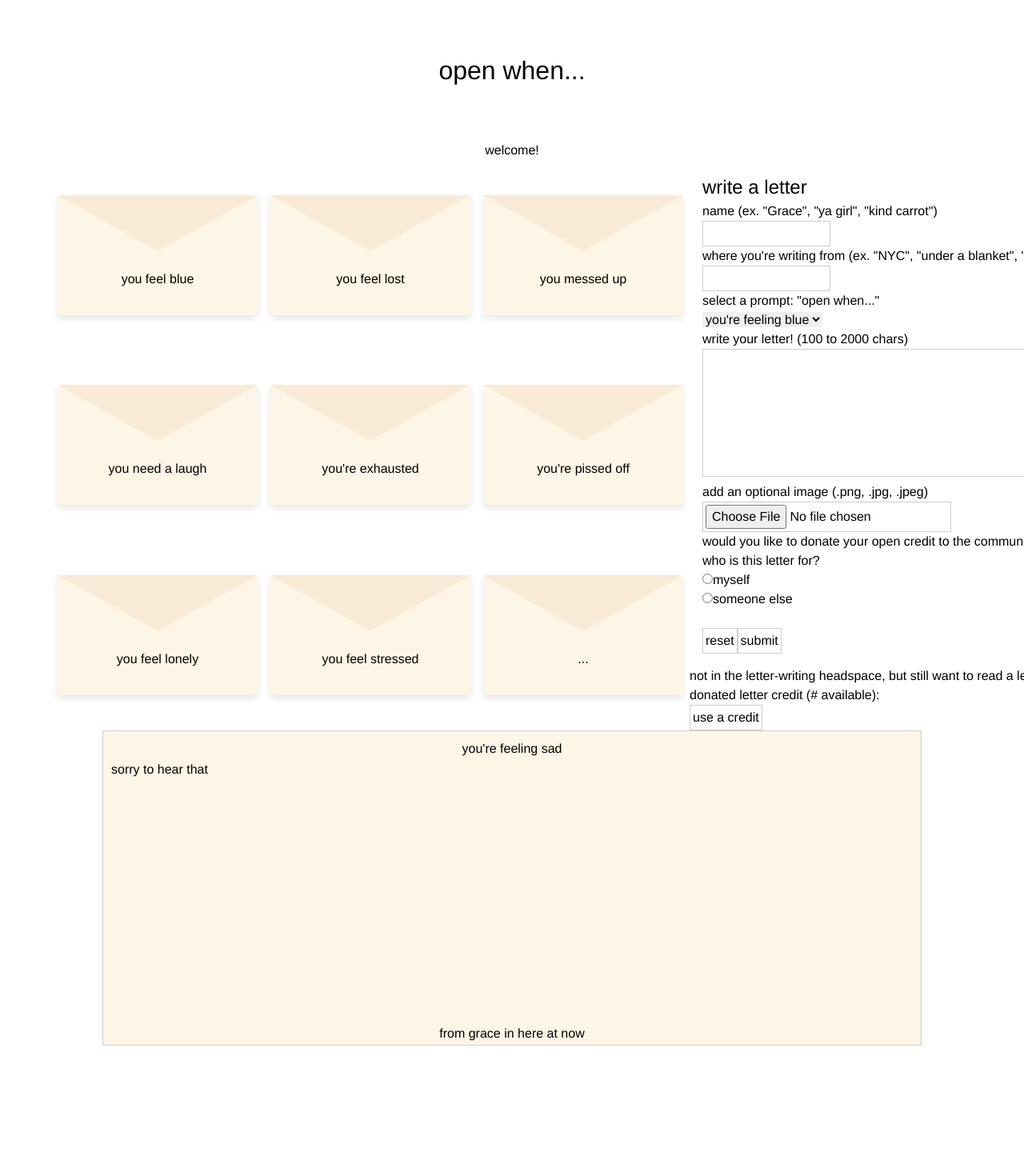
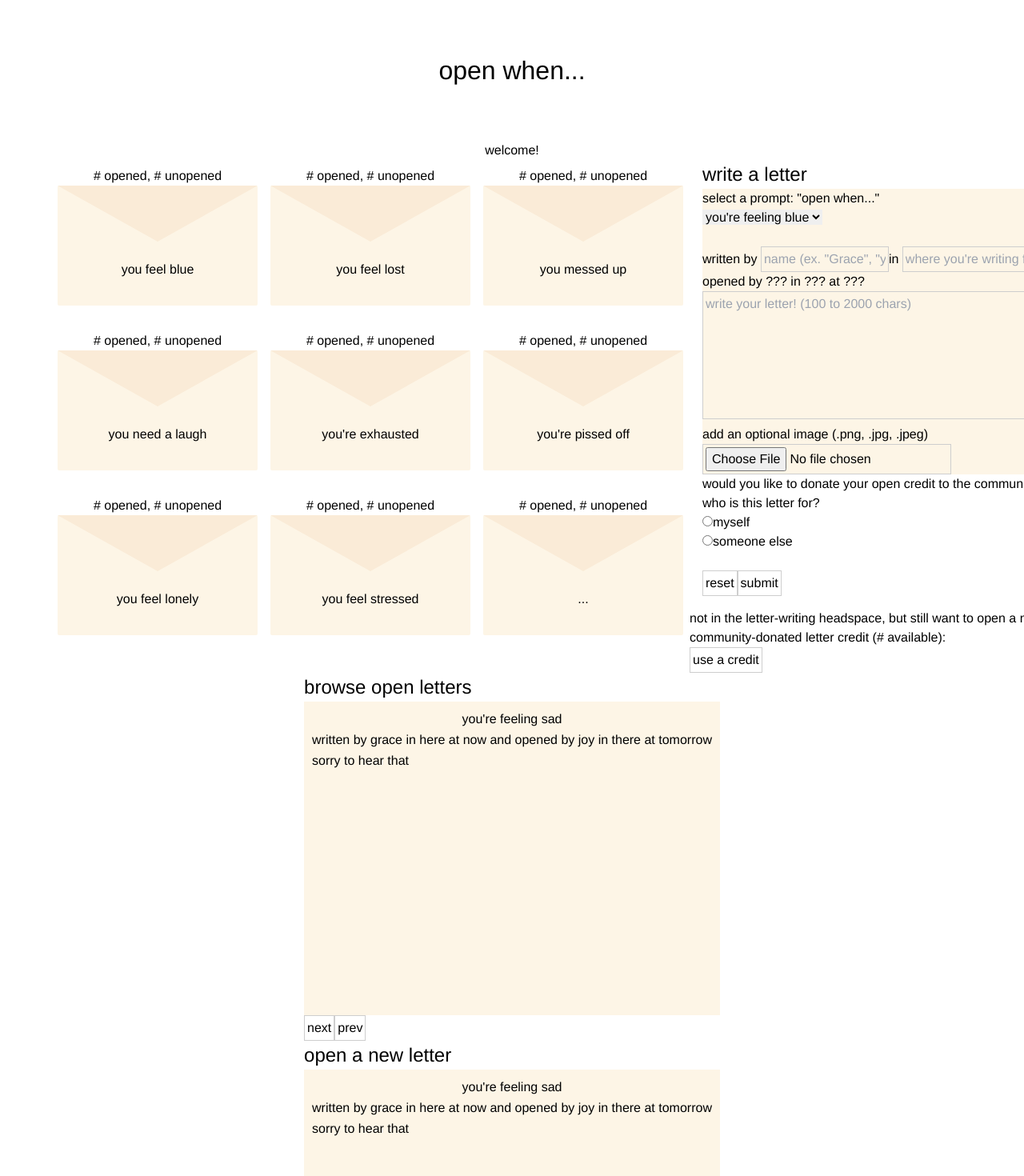
Before and after one commit to grkw/open-when, a Next.js app: page / in a window 1280 px wide. Shown: the top 1470 px of the page at 80% size. Before the commit the page ends 1307 px from the top, so only its background shows below. Built offline with nearby package versions, Linux system fonts and the light colour scheme.

Commit message:
Add LetterOpener view (variant of LetterViewer)

```diff
--- a/src/components/card.module.css
+++ b/src/components/card.module.css
@@ -6,10 +6,10 @@
   width: 250px;
   height: 150px;
   padding-top: 0em;
-  padding-bottom: 3em;
+  padding-bottom: 0em;
   border-radius: 2px;
   background-color: oldlace;
-  box-shadow: 0 4px 8px rgba(0, 0, 0, 0.1);
+  /* box-shadow: 0 4px 8px rgba(0, 0, 0, 0.1); */
 }
 
 .card button {
--- a/src/components/card.tsx
+++ b/src/components/card.tsx
@@ -8,15 +8,18 @@ export interface CardProps {
     text: string,
     image_id: string, // ?
     className?: string,
-}
+} // TODO: add animation for which envelope is being opened (will show an empty envelope)
 
 export default function Card({ prompt, className }: CardProps) {
     // console.log(arguments);
     function handleClick() {
         console.log('card clicked!');
     }
-    return (<div className={`${styles.card} ${className}`}>
+    return (<div>
+    <p style={{ textAlign: 'center' }}># opened, # unopened</p>
+    <div className={`${styles.card} ${className}`}>
         <div className={styles.triangleDown}></div>
         <p style={{ paddingTop: '20px' }}><button onClick={handleClick}>{prompt}</button></p>
+        </div>
         </div>);
 }
--- a/src/components/card_board.module.css
+++ b/src/components/card_board.module.css
@@ -1,5 +1,6 @@
 .table {
     width: 80%;
+    height: 100%;
     border-collapse: collapse;
     border: none;
 }
@@ -7,6 +8,7 @@
 .table td {
     border: none;
     padding: 8px;
+    padding-bottom: 24px;
 }
 
 .table .col-1 {
--- a/src/components/letter_editor.module.css
+++ b/src/components/letter_editor.module.css
@@ -1,7 +1,9 @@
 .formModule {
-    /* display: flex;
-    flex-direction: column; */
     padding: 1em;
-    /* text-align: left; /* Left-align text */
+    padding-top: 0px;
     align-self: flex-start;
 }
+
+.letterBodyEditor {
+    background-color: oldlace;
+}
--- a/src/components/letter_editor.tsx
+++ b/src/components/letter_editor.tsx
@@ -26,18 +26,9 @@ export default function LetterEditor() {
     return (
         <div>
         <form className={ styles.formModule }>
-             <p style={ { fontSize: '1.5em' }}>write a letter</p>
-            <label>
-                name (ex. "Grace", "ya girl", "kind carrot") <br />
-                <input id="authorname" style={{ width: '10em' }} minLength={0} maxLength={25} placeholder='' />
-            </label>
-            <br />
-            <label>
-                where you're writing from (ex. "NYC", "under a blanket", "the other side") <br />
-                <input id="authorlocation" style={{ width: '10em' }} minLength={0} maxLength={25} placeholder='' />
-            </label>
-            <br />
-            <label>
+             <p><h2>write a letter</h2></p>
+             <div className={ styles.letterBodyEditor}>
+             <label>
                 select a prompt: "open when..." <br />
                 <select onChange={handleSelectChange} required >
                     <option value="you're feeling blue">you're feeling blue</option>
@@ -46,6 +37,8 @@ export default function LetterEditor() {
                     <option value="other">other</option>
                 </select>
             </label>
+            <br />
+
             {showOtherInput && (
                 <label>
                     please specify <br />
@@ -54,8 +47,18 @@ export default function LetterEditor() {
             )}
             <br />
             <label>
-                write your letter! (100 to 2000 chars)<br />
-                <textarea style={{ height: '10em', width: '40em' }} minLength={100} maxLength={2000} placeholder="" required />
+                written by <input id="authorname" style={{ width: '10em' }} minLength={0} maxLength={25} placeholder='name (ex. "Grace", "ya girl", "kind carrot")' />
+            </label>
+            <label>
+                in <input id="authorlocation" style={{ width: '10em' }} minLength={0} maxLength={25} placeholder={'where you\'re writing from (ex. "NYC", "under a blanket", "the other side")'} />
+            </label>
+            <label>
+                at <input id="currentdatetime" style={{ width: '10em' }} minLength={0} maxLength={25} placeholder={'datetime'} />
+            </label>
+                and opened by ??? in ??? at ???
+            <br />
+            <label>
+                <textarea style={{ height: '10em', width: '40em' }} minLength={100} maxLength={2000} placeholder="write your letter! (100 to 2000 chars)" required />
             </label>
             <br />
             <label>
@@ -63,6 +66,7 @@ export default function LetterEditor() {
                 <input type="file" accept=".png, .jpg, .jpeg" />
             </label>
             <br />
+            </div>
             <label>
                 would you like to donate your open credit to the community?
                 <input type="checkbox" />
@@ -86,7 +90,7 @@ export default function LetterEditor() {
                 <Link href='/write_letter'>submit</Link>
             </button>
         </form>
-        <p>not in the letter-writing headspace, but still want to read a letter? you can use a community-donated letter credit (# available): </p>
+        <p>not in the letter-writing headspace, but still want to open a new letter? you can use a community-donated letter credit (# available): </p>
         <button>use a credit</button>
         </div>
     );
--- a/src/components/letter_viewer.module.css
+++ b/src/components/letter_viewer.module.css
@@ -8,9 +8,7 @@
     justify-content: center;
     gap: 10px;
     padding: 10px;
-    background-color: oldlace;
-    border: 1px solid #cecece;
-    width: 80%;
+    width: 100%;
     background-color: oldlace;
   }
 
--- a/src/components/letter_viewer.tsx
+++ b/src/components/letter_viewer.tsx
@@ -1,19 +1,30 @@
 import styles from '@/components/letter_viewer.module.css';
 
 export interface LetterViewerProps {
+    is_browser: boolean, //if not browser, then it's an opener
     prompt: string,
     author_name: string,
     author_location: string,
     created_date: string,
+    opener_name: string,
+    opener_location: string,
+    opened_date: string,
     letter_body: string
 }
 
-export default function LetterViewer({prompt, author_name, author_location, created_date, letter_body}: LetterViewerProps) {
+export default function LetterViewer({is_browser, prompt, author_name, author_location, created_date, opener_name, opener_location, opened_date, letter_body}: LetterViewerProps) {
     return (
+        <div>
+            { is_browser ? (<p><h2>browse open letters</h2></p>):
+           (<p><h2>open a new letter</h2></p>)
+            }
         <div className={styles.letter_viewer}>
         <div className={styles.prompt}>{prompt}</div>
+        <div className={styles.author_info}>written by {author_name} in {author_location} at {created_date} and opened by {opener_name} in {opener_location} at {opened_date}</div>
         <div className={styles.letter_body}>{letter_body}</div>
-        <div className={styles.author_info}>from {author_name} in {author_location} at {created_date}</div>
+        </div>
+        { is_browser && (<div><button>next</button>
+        <button>prev</button></div>)}
         </div>
     );
 }
--- a/src/pages/index.tsx
+++ b/src/pages/index.tsx
@@ -25,7 +25,8 @@ export default function Home() {
       <Board />
       <LetterEditor />
       </div>
-      <LetterViewer prompt="you're feeling sad" author_name="grace" author_location="here" created_date="now" letter_body="sorry to hear that"></LetterViewer>
+      <LetterViewer is_browser={true} prompt="you're feeling sad" author_name="grace" author_location="here" created_date="now" opener_name="joy" opener_location="there" opened_date="tomorrow" letter_body="sorry to hear that"></LetterViewer>
+      <LetterViewer is_browser={false} prompt="you're feeling sad" author_name="grace" author_location="here" created_date="now" opener_name="joy" opener_location="there" opened_date="tomorrow" letter_body="sorry to hear that"></LetterViewer>
     </div>
   ); // TODO: once user hits "submit", the LetterEditor is replaced by text that says "click one of the letters to open it" and the LetterViewer replaces the LetterEditor
 }
--- a/src/styles/globals.css
+++ b/src/styles/globals.css
@@ -19,6 +19,11 @@ h1 {
   padding: 2em;
 }
 
+h2 {
+  font-size: 1.5em;
+  /* padding: 1.5em; */
+}
+
 .custom-button-class {
     border: 1px solid #cecece;
     padding: 3px;
```
